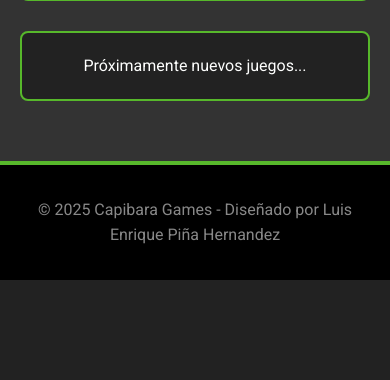
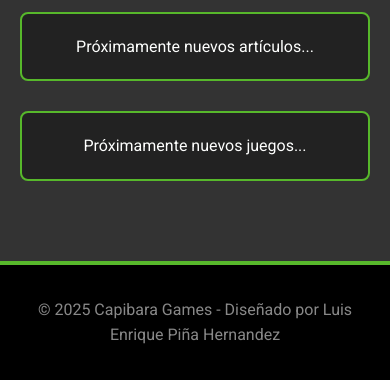
Before and after one commit to LuisEnriquePH/capibaragames.com, a PHP site: page / in a window 390 px wide. Shown: the part 853-1233 px from the top of the page. Before the commit the page ends 1133 px from the top, so only its background shows below. Run offline with PHP 8.4, Linux system fonts and the light colour scheme; data that the repository does not hold is empty; some web fonts are replaced.

Commit message:
change layaout

```diff
--- a/css/layout.css
+++ b/css/layout.css
@@ -343,9 +343,11 @@
     /* Eliminado scroll horizontal, volver a stack vertical normal */
 
     .home-content {
-        justify-content: center;
-        /* Centrar verticalmente en móvil si cabe */
-        padding-bottom: 20px;
+        justify-content: flex-start;
+        /* Forzar alineación arriba en móvil */
+        padding-top: 120px;
+        /* Asegurar que no quede oculto por el header pero empiece arriba */
+        padding-bottom: 40px;
     }
 
     .home-content .hero__content {
```
